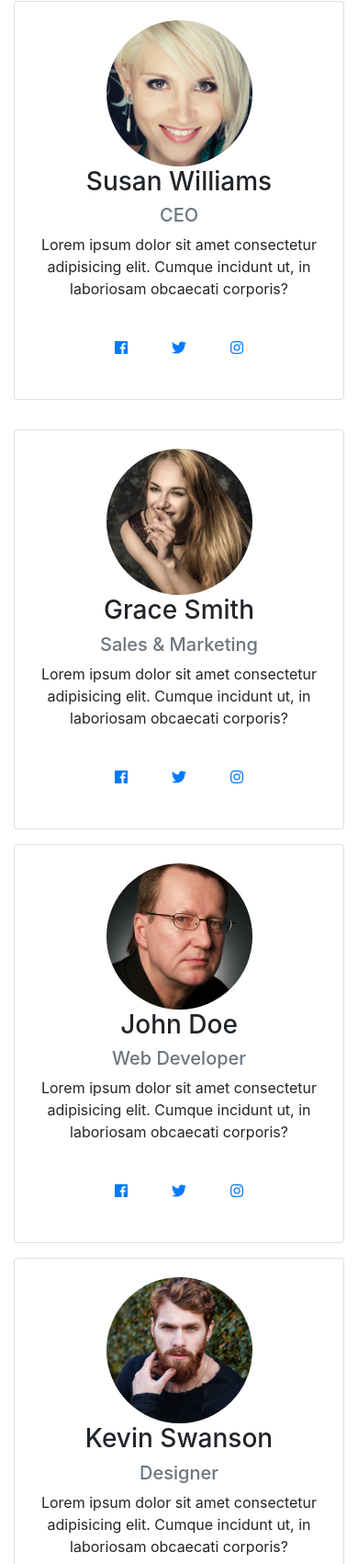
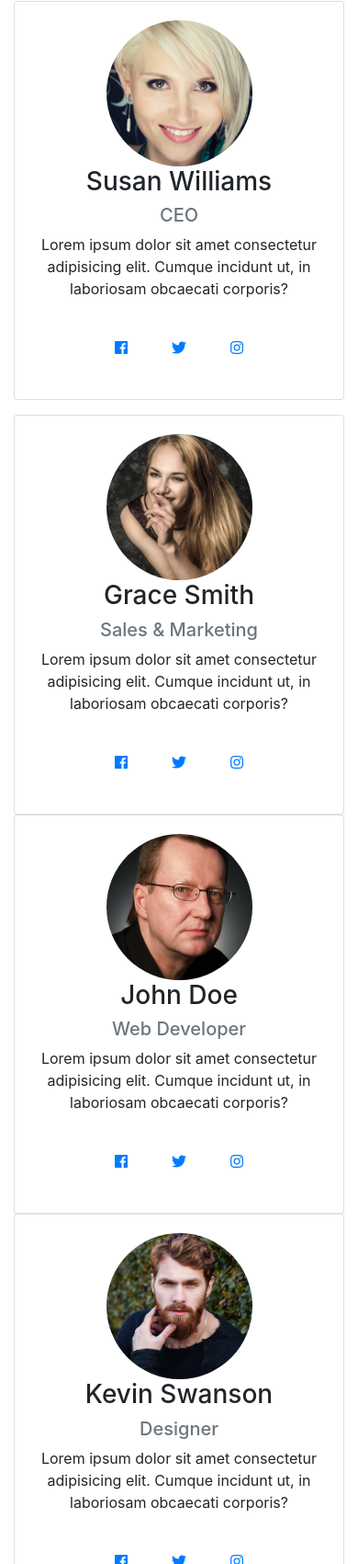
Before and after one commit to ArminKozar/ArminKozar.github.io, a plain HTML site: page index.html in a window 390 px wide. Shown: the part 3799-5500 px from the top of the page at 92% size. Drawn offline with nearby package versions, Linux system fonts and the light colour scheme.

Commit message:
Update index.html

```diff
--- a/index.html
+++ b/index.html
@@ -180,7 +180,7 @@
                 </div>
             </div>
             <div class="row">
-                <div class="col-lg-3 col-md-6 mb-3">
+                <div class="col-lg-3 col-md-6">
                     <div class="card mb-resp">
                         <div class="card-body">
                             <img src="img/person1.jpg" alt="" class="img-fluid rounded-circle w-50">
@@ -208,7 +208,7 @@
                         </div>
                     </div>
                 </div>
-                <div class="col-lg-3 col-md-6 mb-3">
+                <div class="col-lg-3 col-md-6">
                     <div class="card">
                         <div class="card-body">
                             <img src="img/person2.jpg" alt="" class="img-fluid rounded-circle w-50">
@@ -236,7 +236,7 @@
                         </div>
                     </div>
                 </div>
-                <div class="col-lg-3 col-md-6 mb-3">
+                <div class="col-lg-3 col-md-6">
                     <div class="card">
                         <div class="card-body">
                             <img src="img/person3.jpg" alt="" class="img-fluid rounded-circle w-50">
@@ -264,7 +264,7 @@
                         </div>
                     </div>
                 </div>
-                <div class="col-lg-3 col-md-6 mb-3">
+                <div class="col-lg-3 col-md-6">
                     <div class="card">
                         <div class="card-body">
                             <img src="img/person4.jpg" alt="" class="img-fluid rounded-circle w-50">
```
